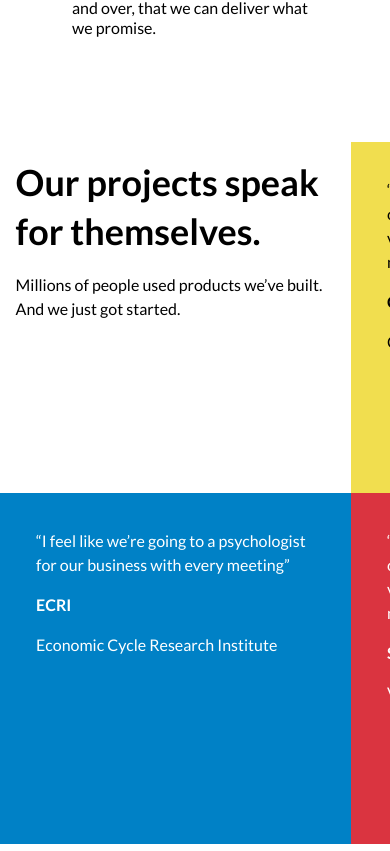
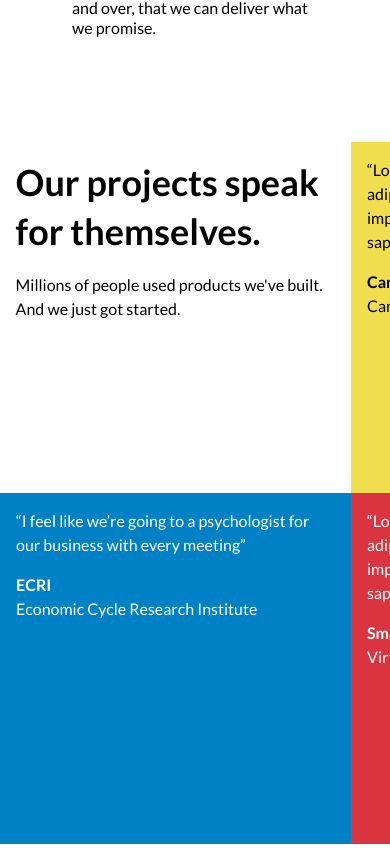
Before and after one commit to KvinZav/umvel-remote, a Next.js app: page / in a window 390 px wide. Shown: the part 3793-4644 px from the top of the page. Built offline with nearby package versions, Linux system fonts and the light colour scheme.

Commit message:
fix: ui details

```diff
--- a/src/components/elements/button.tsx
+++ b/src/components/elements/button.tsx
@@ -2,11 +2,11 @@ import { BasicButtonProps } from '@interfaces/button.interface';
 import React, { MutableRefObject } from 'react';
 
 //eslint-disable-next-line react/display-name
-const BasicButton = React.forwardRef(({children, onClick, theme = 'light'} : BasicButtonProps, ref : MutableRefObject<any>) => {
+const BasicButton = React.forwardRef(({children, onClick, theme = 'light', small = false} : BasicButtonProps, ref : MutableRefObject<any>) => {
   return(
     <button
       ref={ref}
-      className={`whitespace-nowrap self-baseline border-2 rounded-full py-3 px-6 ${theme === 'light' ? 'lg:hover:bg-primary-black text-primary-black lg:hover:text-primary-white lg:hover:border-primary-black' : 'text-primary-white lg:hover:bg-primary-white lg:hover:text-primary-black lg:hover:border-primary-white'}`}
+      className={`whitespace-nowrap self-baseline border-2 rounded-full ${small ? 'text-sm py-2 px-4' : 'text-base py-3 px-6'} ${theme === 'light' ? 'lg:hover:bg-primary-black text-primary-black lg:hover:text-primary-white lg:hover:border-primary-black' : 'text-primary-white lg:hover:bg-primary-white lg:hover:text-primary-black lg:hover:border-primary-white'}`}
       onClick={onClick}
     >
       {children}
--- a/src/components/elements/card/card.tsx
+++ b/src/components/elements/card/card.tsx
@@ -70,6 +70,8 @@ const MainContainer = ({children, styles, hasDescription}) => {
 const MainGraphic = ({imageUrl}) => <div className="w-1/2 h-1/2 m-auto"><Image url={imageUrl} alt="" height="100%" width="100%" layout="responsive"/></div>
 
 const TitleComponent = ({text, description, showButton, styles}) => {
+  console.log(showButton);
+
   return description ? (
     <div className={`transition-[background-color] duration-500 bg-primary-black bg-opacity-0 lg:group-hover:bg-opacity-50 p-4 lg:p-8 w-full`}>
       <h1
--- a/src/components/modules/mainMenu/Highlights.tsx
+++ b/src/components/modules/mainMenu/Highlights.tsx
@@ -17,7 +17,7 @@ const MainMenuHighlights = () => {
   const { cases } = FETCHER(event, BlockNameEnum.highlights)
 
   return(
-    <section className="flex sm:grid sm:grid-cols-1 lg:grid-cols-3 sm:justify-center overflow-x-scroll sm:overflow-auto pt-16 sm:pt-[104px] lg:pt-[216px]">
+    <section className="flex sm:grid sm:grid-cols-1 lg:grid-cols-3 sm:justify-center overflow-x-scroll sm:overflow-auto pt-16 lg:pt-[104px]">
       {cases.map((caseItem, caseIndex) => {
         const { title, caseDescription, image, primaryColor} = caseItem.case_of_study.data.attributes;
         const imageUrl = image.data.attributes.url;
--- a/src/components/modules/quotes/index.tsx
+++ b/src/components/modules/quotes/index.tsx
@@ -3,6 +3,7 @@ import { environment } from "@environments/index";
 import { FETCHER } from '@fetcher/clients';
 import { BlockNameEnum } from "@enums/BlockName";
 import useSWR from "swr";
+import BasicButton from "@elements/button";
 
 const Quotes = (): JSX.Element => {
 
@@ -16,7 +17,7 @@ const Quotes = (): JSX.Element => {
             <section className="h-[180vw] flex flex-col flex-wrap sm:h-[200vw] lg:h-[50vw] snap-x">
                 <article className="bg-primary-white p-[4vw] h-[50%] sm:h-1/4 aspect-square snap-center overflow-hidden lg:h-1/2 lg:w-auto lg:text-2xl">
                     <h2 className="text-4xl font-bold leading-snug mb-4 xl:text-4xl">Our projects speak for themselves.</h2>
-                    <p className="text-base">Millions of people used products we’ve built.  And we just got started.</p>
+                    <p className="text-base">{'Millions of people used products we\'ve built.  And we just got started.'}</p>
                 </article>
                 {
                     quote.map((item)=>{
@@ -41,15 +42,18 @@ type SquareQuotesProps = {
 
 const SquareQuotes:React.FC<SquareQuotesProps> = ({title='',subtitle='',description='',color='', primaryColor}):JSX.Element => {
     const textColor = primaryColor === 'black' ? 'text-primary-black' : 'text-primary-white';
+
     return (
         <article className={`bg-${color} group overflow-hidden h-[50%] sm:h-1/4 aspect-square snap-center lg:h-1/2 lg:w-auto`}>
-            <div className={`h-full w-full p-9 ${textColor}`}>
-                <p className="mb-4">{description}</p>
-                <h3 className="font-bold mb-4">{title}</h3>
-                <h4 className="mb-4">{subtitle}</h4>
+            <div className={`h-full w-full p-4 sm:p-12 lg:p-8 overflow-ellipsis ${textColor}`}>
+                <p>{description}</p>
+                <h3 className="font-bold mt-4 lg:mb-2">{title}</h3>
+                <h4>{subtitle}</h4>
             </div>
-            <div className={'h-1/4 w-auto hidden bg-secondary-70/50 lg:flex justify-end px-9 transition ease-in-out duration-500 group-hover:-translate-y-[100%] group-hover:scale-1 translate-y-[100%] '}>
-                <button className={`${textColor} border-2 px-4 rounded-full my-auto`}>View Case</button>
+            <div className={'h-1/4 w-auto hidden bg-primary-black bg-opacity-20 lg:flex justify-end items-center px-8 transition ease-in-out duration-700 group-hover:-translate-y-[100%] group-hover:scale-1 translate-y-[100%] '}>
+                <div>
+                    <BasicButton small>View Case</BasicButton>
+                </div>
             </div>
         </article>
     )
--- a/src/models/interfaces/button.interface.tsx
+++ b/src/models/interfaces/button.interface.tsx
@@ -2,4 +2,5 @@ export interface BasicButtonProps {
   children: any;
   onClick?: () => any;
   theme?: 'light' | 'dark';
+  small?: boolean;
 }
```
